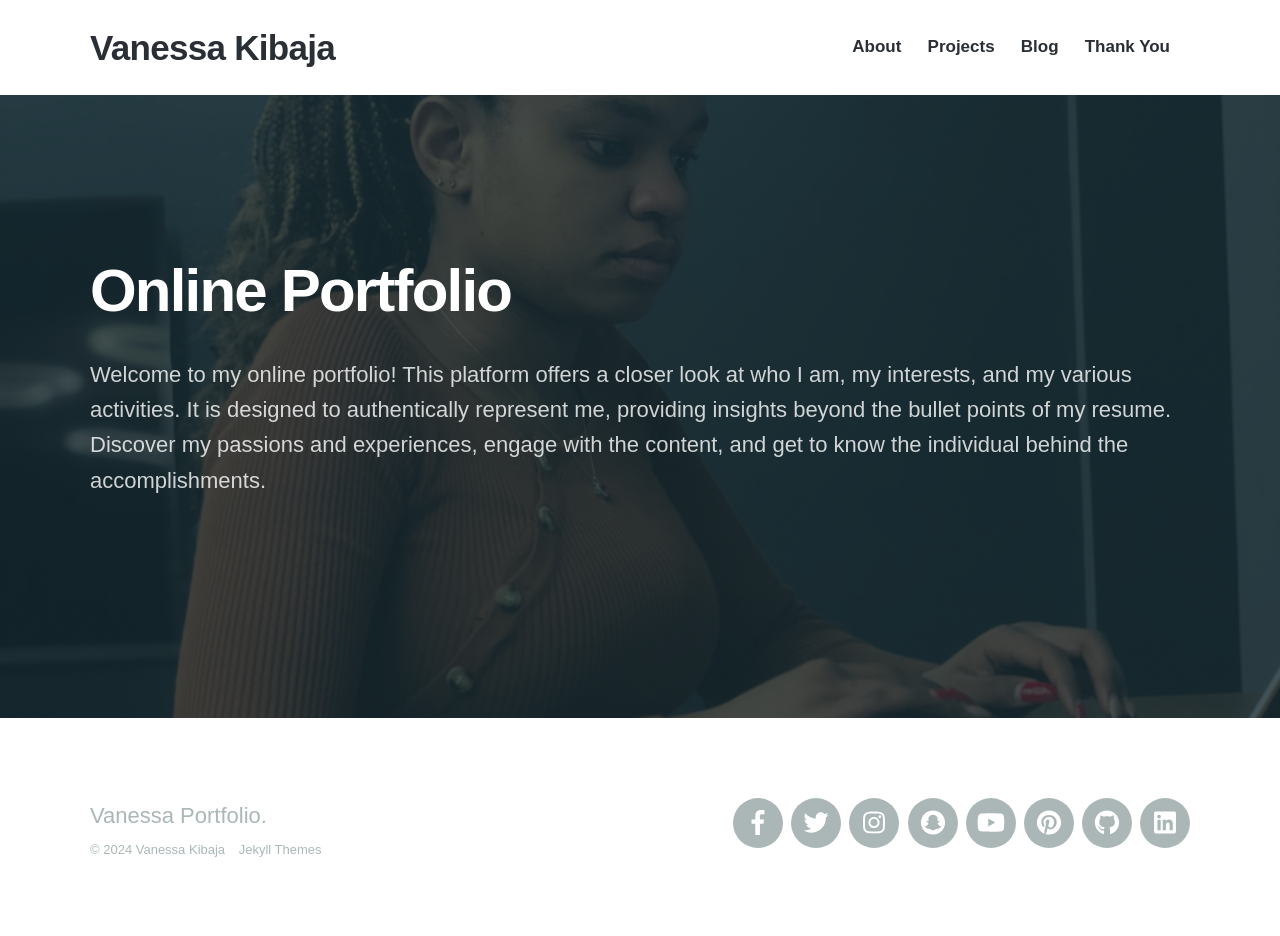
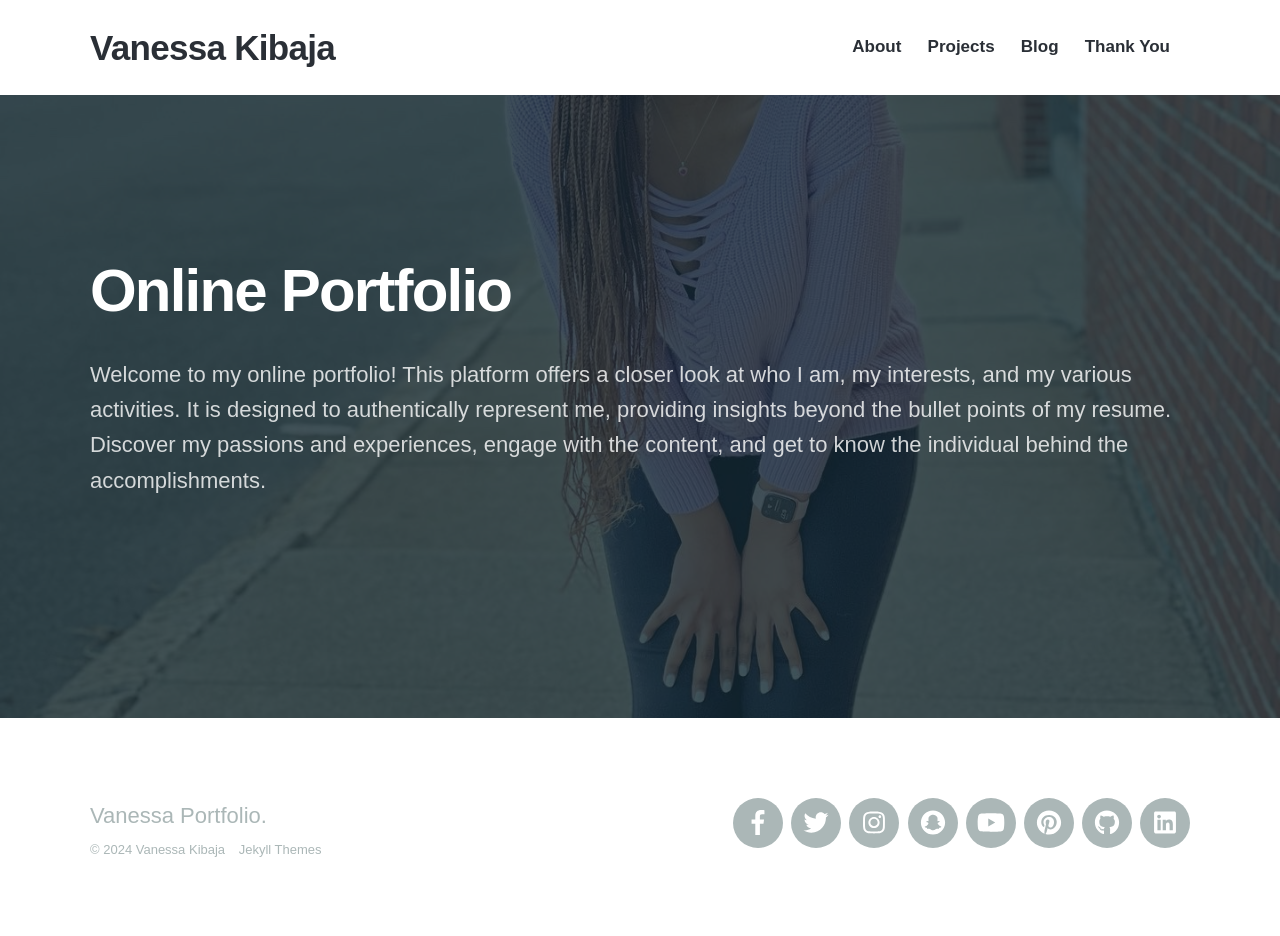
Before and after one commit to vkibaja/vkibaja.github.io, a Jekyll site: the page built from index.html, in a window 1280 px wide. Built offline with Jekyll 4.4.1, drawn with Linux system fonts in a browser that asks for light colours; nearby versions of some CDN libraries; some web fonts are replaced.

Commit message:
Update index.html

```diff
--- a/index.html
+++ b/index.html
@@ -2,7 +2,7 @@
 layout: default
 title: Vanessa's Portfolio.
 description: Welcome to Vanessa's Portfolio.
-featured_image: /images/demo/NEU-with-Laptop-2.jpg
+featured_image: /images/demo/Maybe.jpg
 ---
 
 <section class="hero">
```
